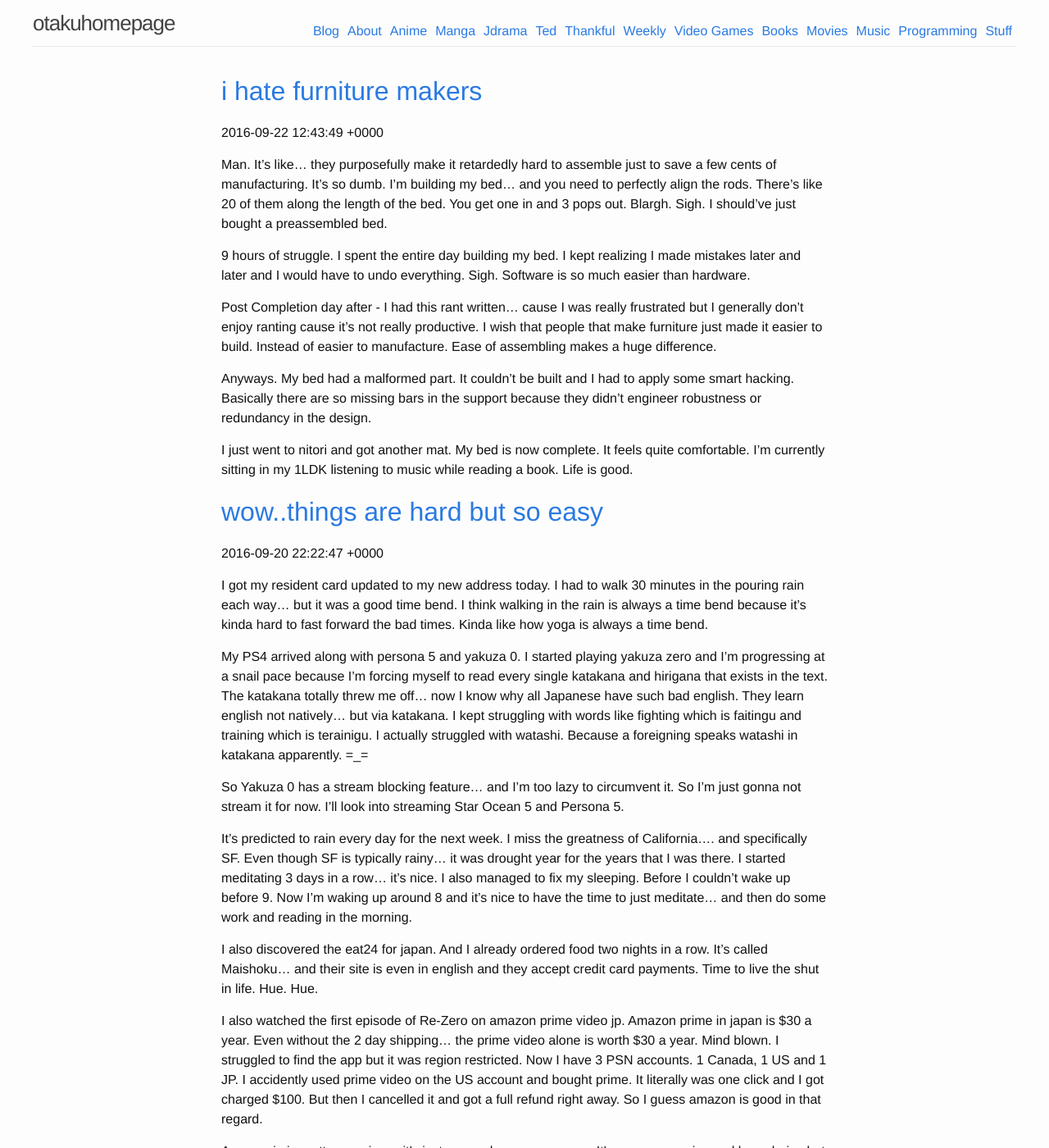
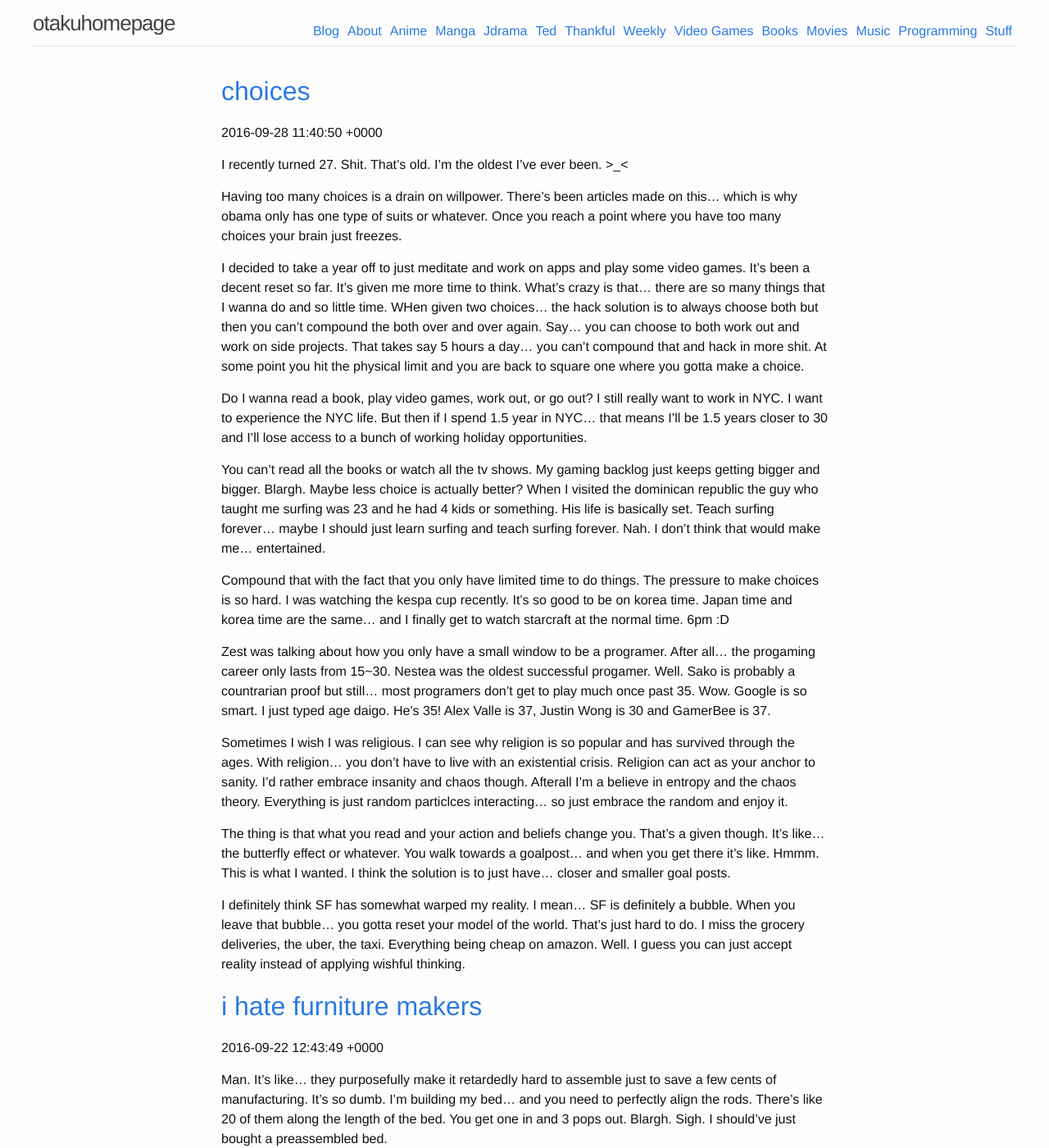
Before and after one commit to otakuhomepage/otakuhomepage.github.io, a Jekyll site: the page built from index.html, in a window 1280 px wide and 1400 px high. Shown: the whole window at 82% size. Built offline with Jekyll 4.4.1, drawn with Linux system fonts in a browser that asks for light colours; the list of posts is cut into pages by our own code; some of the changed text lies outside the part shown.

Commit message:
random english post

```diff
--- a/_config.yml
+++ b/_config.yml
@@ -13,6 +13,7 @@ markdown: kramdown
 
 menu-categories: [about, anime, manga, jdrama, ted, thankful, weekly, video games, books, movies, music, programming, stuff]
 alan-tags: [anime, manga, video games, movies, random, daily, weekly]
+lang: [en, ja, ch]
 alan-categories: [about, anime, manga, jdrama, learnings, video games, books, movies, music, programming, stuff, ted, thankful]
 paginate: 15
 
--- /dev/null
+++ b/_posts/thoughts/2016-09-28-en.markdown
@@ -0,0 +1,26 @@
+---
+layout: post
+lang: "en"
+title: "choices"
+date:  2016-09-28 11:40:50
+categories: [thoughts]
+---
+I recently turned 27. Shit. That's old. I'm the oldest I've ever been. >_<
+
+Having too many choices is a drain on willpower. There's been articles made on this... which is why obama only has one type of suits or whatever. Once you reach a point where you have too many choices your brain just freezes.
+
+I decided to take a year off to just meditate and work on apps and play some video games. It's been a decent reset so far. It's given me more time to think. What's crazy is that... there are so many things that I wanna do and so little time. WHen given two choices... the hack solution is to always choose both but then you can't compound the both over and over again. Say... you can choose to both work out and work on side projects. That takes say 5 hours a day... you can't compound that and hack in more shit. At some point you hit the physical limit and you are back to square one where you gotta make a choice.
+
+Do I wanna read a book, play video games, work out, or go out? I still really want to work in NYC. I want to experience the NYC life. But then if I spend 1.5 year in NYC... that means I'll be 1.5 years closer to 30 and I'll lose access to a bunch of working holiday opportunities.
+
+You can't read all the books or watch all the tv shows. My gaming backlog just keeps getting bigger and bigger. Blargh. Maybe less choice is actually better? When I visited the dominican republic the guy who taught me surfing was 23 and he had 4 kids or something. His life is basically set. Teach surfing forever... maybe I should just learn surfing and teach surfing forever. Nah. I don't think that would make me... entertained.
+
+Compound that with the fact that you only have limited time to do things. The pressure to make choices is so hard. I was watching the kespa cup recently. It's so good to be on korea time. Japan time and korea time are the same... and I finally get to watch starcraft at the normal time. 6pm :D
+
+Zest was talking about how you only have a small window to be a programer. After all... the progaming career only lasts from 15~30. Nestea was the oldest successful progamer. Well. Sako is probably a countrarian proof but still... most programers don't get to play much once past 35. Wow. Google is so smart. I just typed age daigo. He's 35! Alex Valle is 37, Justin Wong is 30 and GamerBee is 37.
+
+Sometimes I wish I was religious. I can see why religion is so popular and has survived through the ages. With religion... you don't have to live with an existential crisis. Religion can act as your anchor to sanity. I'd rather embrace insanity and chaos though. Afterall I'm a believe in entropy and the chaos theory. Everything is just random particlces interacting... so just embrace the random and enjoy it.
+
+The thing is that what you read and your action and beliefs change you. That's a given though. It's like... the butterfly effect or whatever. You walk towards a goalpost... and when you get there it's like. Hmmm. This is what I wanted. I think the solution is to just have... closer and smaller goal posts.
+
+I definitely think SF has somewhat warped my reality. I mean... SF is definitely a bubble. When you leave that bubble... you gotta reset your model of the world. That's just hard to do. I miss the grocery deliveries, the uber, the taxi. Everything being cheap on amazon. Well. I guess you can just accept reality instead of applying wishful thinking.
```
